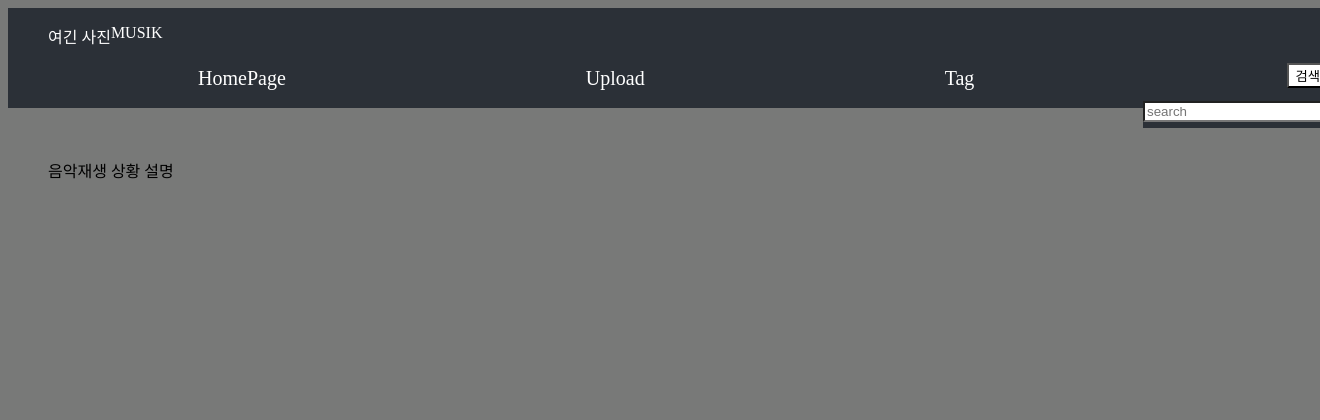
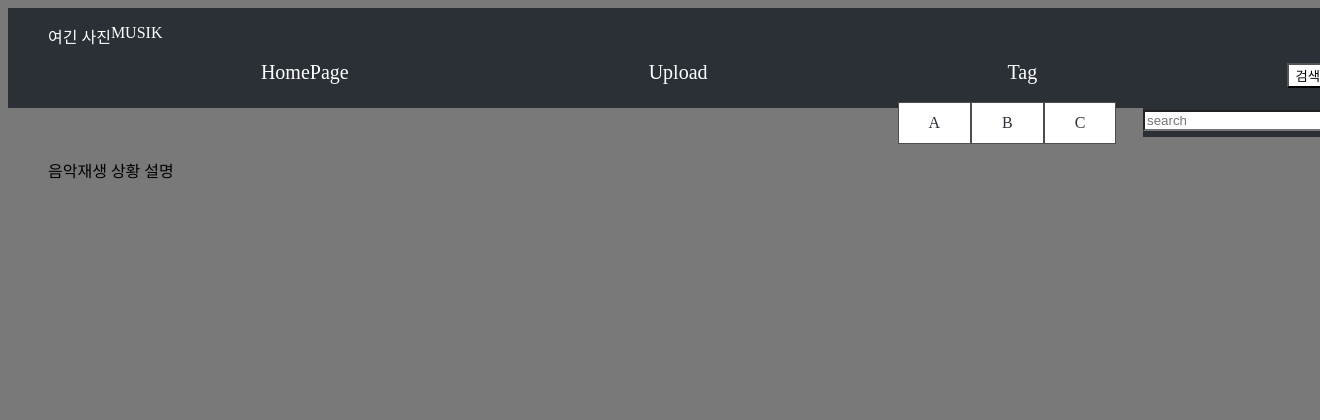
Before and after one commit to like98100/WebProgramming_mine, a PHP site: page /Page_Title.html in a window 1320 px wide; the page is wider, and only the part inside the window is pictured. Shown: the top 420 px of that part. Run offline with PHP 8.4, Linux system fonts and the light colour scheme.

Commit message:
1216
1216

```diff
--- a/project_2017/css/Design_Main.css
+++ b/project_2017/css/Design_Main.css
@@ -11,13 +11,19 @@
             background-color: #2b3037;
         }
 
+        .bar .menu {
+            list-style: none;
+            margin: 0px;
+            padding: 0px;
+        }
+
         .bar .menu li {
-            list-style: none;
             float: left;
             line-height: 40px;
             vertical-align: middle;
             color: white;
             background-color: #2b3037;
+            position: relative;
         }
 
         .bar .title li {
@@ -34,13 +40,16 @@
             background-color: #2b3037;
         }
 
+        .menu_link, .submenu_link {
+            text-decoration: none;
+            display: block;
+        }
+
         .bar .menu .menu_link {
-            text-decoration: none;
             background-color: #2b3037;
             color: white;
-            display: block;
-            padding: 0px 150px;
-            padding-bottom: 3px;
+
+            padding: 10px 150px;
             font-size: 20px;
         }
 
@@ -48,32 +57,35 @@
             color: white;
             background-color: #4d4d4d;
         }
-        .bar .menu .menu_link #tag:hover {
+        #tag:hover {
             color: white;
             background-color: blue;
         }
-/*
-        .bar .menu .menu_link:hover .submenu{
-            height : 93px;
-        }*/
+
+        #tag:hover .submenu {
+            height: 930px;
+
+        }
+
         .submenu {
-                position : absolute;
-                height : 0px;
-                overflow : hidden;
-                transition : height .2s;
+                list-style: none;
+                position: absolute;
+                height: 0px;
+                /*overflow: hidden;*/
+                transition: height .2s;
         }
 
         .submenu_link {
-                color : #2b3037;
+                color: #2b3037;
                 background-color: white;
-                border : solid 1px #4d4d4d;
-                margin-top : -1px;
-                padding : 0px 30px;
+                border: solid 1px #4d4d4d;
+                padding: 0px 30px;
+                font-size: 16px;
         }
 
         .submenu_link :hover {
-                color : white;
-                background-color : #4d4d4d;
+                color: white;
+                background-color: blue;
         }
 
         .sound {
```
